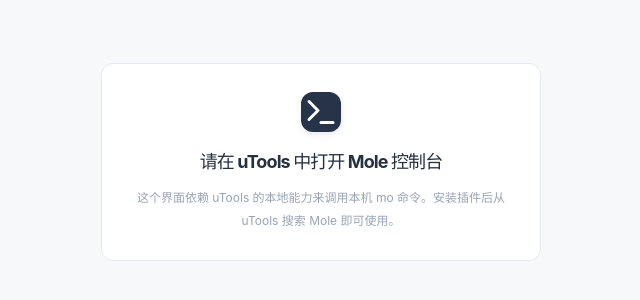
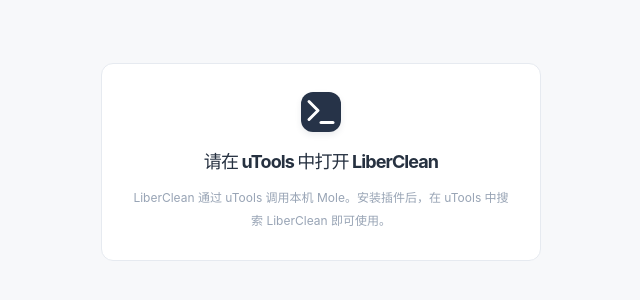
Before and after one commit to zdkcomeon/liberClean, a React (Vite) app: page / in a window 1280 px wide. Shown: the part 238-538 px from the top of the page, without its empty margins (319-959 px from the left). Built offline with nearby package versions, Linux system fonts and the light colour scheme.

Commit message:
chore: rename plugin to LiberClean and add README

```diff
--- a/index.html
+++ b/index.html
@@ -4,8 +4,8 @@
     <meta charset="UTF-8" />
     <meta name="viewport" content="width=device-width, initial-scale=1.0" />
     <meta name="theme-color" content="#f7f8fa" />
-    <meta name="description" content="Mole 的 uTools 控制台，查看系统状态、分析磁盘并执行维护操作。" />
-    <title>Mole · uTools 控制台</title>
+    <meta name="description" content="LiberClean：基于 Mole 的 uTools Mac 维护插件，查看系统状态、分析磁盘，以图形界面完成清理与卸载。" />
+    <title>LiberClean · uTools Mac 维护工具</title>
     <link rel="icon" type="image/svg+xml" href="./favicon.svg" />
     <script>
       (function () {
@@ -15,7 +15,7 @@
           box.id = 'boot-failure';
           box.style.cssText = 'font:13px/1.8 -apple-system,BlinkMacSystemFont,"PingFang SC",sans-serif;color:#5b6b82;background:#fff;border:1px solid #e3e8f1;border-radius:12px;padding:22px;margin:40px auto;max-width:560px;box-shadow:0 10px 30px #1e2a4010';
           var title = document.createElement('strong');
-          title.textContent = 'Mole 插件界面没有加载完成';
+          title.textContent = 'LiberClean 插件界面没有加载完成';
           var hint = document.createElement('p');
           hint.style.color = '#8b98aa';
           hint.textContent = '请在 uTools 中按 Ctrl+Shift+I 打开开发者工具查看错误，或重新安装插件。';
--- a/package.json
+++ b/package.json
@@ -1,5 +1,5 @@
 {
-  "name": "mole-console",
+  "name": "liberclean",
   "private": true,
   "version": "0.1.0",
   "type": "commonjs",
--- a/plugin.json
+++ b/plugin.json
@@ -1,9 +1,9 @@
 {
-  "name": "mole-console",
+  "name": "LiberClean",
   "version": "0.1.0",
-  "description": "在 uTools 中查看 Mac 状态、分析磁盘并执行 Mole 维护操作",
-  "author": "Mole Console",
-  "homepage": "https://github.com/tw93/Mole",
+  "description": "LiberClean：在 uTools 中查看 Mac 状态，以图形界面完成清理、卸载和系统维护",
+  "author": "LiberClean",
+  "homepage": "https://github.com/zdkcomeon/liberClean",
   "main": "index.html",
   "logo": "logo.png",
   "preload": "preload.js",
@@ -18,12 +18,12 @@
     {
       "code": "mole-overview",
       "platform": "darwin",
-      "description": "打开 Mole 本机控制台",
+      "description": "打开 LiberClean，查看本机状态和维护工具",
       "cmds": [
+        "LiberClean",
+        "LiberClean 控制台",
         "Mole",
-        "Mole 控制台",
-        "mo",
-        "Mole Web"
+        "mo"
       ]
     },
     {
@@ -31,6 +31,7 @@
       "platform": "darwin",
       "description": "分析目录与磁盘占用",
       "cmds": [
+        "LiberClean 磁盘分析",
         "Mole 磁盘分析",
         "磁盘占用分析"
       ]
@@ -40,6 +41,8 @@
       "platform": "darwin",
       "description": "预览或执行深度清理",
       "cmds": [
+        "LiberClean 深度清理",
+        "LiberClean 清理",
         "Mole 深度清理",
         "Mole 清理"
       ]
@@ -49,6 +52,8 @@
       "platform": "darwin",
       "description": "选择应用并检查关联文件后卸载",
       "cmds": [
+        "LiberClean 应用卸载",
+        "LiberClean 卸载",
         "Mole 应用卸载",
         "Mole 卸载"
       ]
@@ -58,6 +63,8 @@
       "platform": "darwin",
       "description": "刷新缓存并执行系统优化",
       "cmds": [
+        "LiberClean 系统优化",
+        "LiberClean 优化",
         "Mole 系统优化",
         "Mole 优化"
       ]
@@ -67,6 +74,7 @@
       "platform": "darwin",
       "description": "清理旧项目的依赖与构建产物",
       "cmds": [
+        "LiberClean 项目清理",
         "Mole 项目清理",
         "Mole 开发缓存"
       ]
@@ -76,6 +84,7 @@
       "platform": "darwin",
       "description": "查找并移除安装包",
       "cmds": [
+        "LiberClean 安装包清理",
         "Mole 安装包清理",
         "Mole 安装包"
       ]
@@ -85,6 +94,7 @@
       "platform": "darwin",
       "description": "查看 Mole 操作记录",
       "cmds": [
+        "LiberClean 操作记录",
         "Mole 历史",
         "Mole 操作记录"
       ]
--- a/preload.js
+++ b/preload.js
@@ -1,7 +1,7 @@
 'use strict';
 
 /**
- * Mole Console for uTools.
+ * LiberClean for uTools.
  *
  * The bridge calls the locally installed `mo` command directly. It never
  * opens a port or evaluates user input as a shell command. Explicit updates
@@ -1396,4 +1396,4 @@
   getPaths: () => ({ logFile: LOG_FILE })
 };
 
-logEvent('plugin.loaded', { version: '0.1.0' });
+logEvent('plugin.loaded', { name: 'LiberClean', version: '0.1.0' });
--- a/src/App.tsx
+++ b/src/App.tsx
@@ -171,8 +171,8 @@
     return <div className="plugin-fallback">
       <div className="fallback-card">
         <div className="brand-mark"><TerminalIcon size={22} /></div>
-        <h1>请在 uTools 中打开 Mole 控制台</h1>
-        <p>这个界面依赖 uTools 的本地能力来调用本机 mo 命令。安装插件后从 uTools 搜索 Mole 即可使用。</p>
+        <h1>请在 uTools 中打开 LiberClean</h1>
+        <p>LiberClean 通过 uTools 调用本机 Mole。安装插件后，在 uTools 中搜索 LiberClean 即可使用。</p>
       </div>
     </div>;
   }
@@ -182,9 +182,9 @@
 
   return <div className="app-shell plugin-shell">
     <aside className="sidebar">
-      <a className="brand" href="#overview" aria-label="Mole 系统概览" onClick={event => { event.preventDefault(); navigate('overview'); }}>
+      <a className="brand" href="#overview" aria-label="LiberClean 系统概览" onClick={event => { event.preventDefault(); navigate('overview'); }}>
         <div className="brand-mark"><svg viewBox="0 0 40 40" aria-hidden="true"><path d="M9 29V14l6-4 5 9 5-9 6 4v15h-7v-8l-4 7-4-7v8z" fill="currentColor" /></svg></div>
-        <span>Mole<span className="brand-sub">UTOOLS</span></span>
+        <span>LiberClean<span className="brand-sub">UTOOLS</span></span>
       </a>
       <nav aria-label="主导航">
         {['概览', '维护工具', '更多'].map(group => <div className="nav-group" key={group}>
@@ -501,7 +501,7 @@
       <section className="card"><div className="settings-icon"><LockKeyhole size={22} /></div><h3>只在本机运行</h3><p>插件调用本机 Mole 完成分析和维护，文件信息与运行记录保存在本机。</p></section>
       <section className="card"><div className="settings-icon"><Folder size={22} /></div><h3>文件访问权限</h3><p>部分目录需要 macOS 授权。若扫描结果不完整，请在系统设置的隐私与安全性中为 uTools 授予必要权限。</p></section>
       <section className="card"><div className="settings-icon"><Command size={22} /></div><h3>图形操作</h3><p>先检查维护范围，再勾选项目并确认。需要管理员权限时，在页面中输入 Mac 登录密码，也可以跳过需要管理员权限的步骤。</p></section>
-      <section className="card"><div className="settings-icon"><CircleHelp size={22} /></div><h3>关于 Mole</h3><p>清理规则、文件保护和管理员授权由已安装的 Mole 执行。这个插件只提供界面，不修改 Mole 的行为。</p><a href="https://github.com/tw93/Mole" target="_blank" rel="noreferrer">了解 Mole <ExternalLink size={13} /></a></section>
+      <section className="card"><div className="settings-icon"><CircleHelp size={22} /></div><h3>关于 LiberClean</h3><p>LiberClean 通过图形界面管理本机维护操作，清理规则、文件保护和管理员授权由已安装的 Mole 执行。</p><a href="https://github.com/zdkcomeon/liberClean" target="_blank" rel="noreferrer">项目主页 <ExternalLink size={13} /></a></section>
     </div>
     <div className="empty-feature-row settings-footnote"><span><Monitor size={14} /> uTools {environment?.platform === 'darwin' ? 'macOS' : environment?.platform || ''}</span><span><ShieldCheck size={14} /> 本机会话</span><span><Clock3 size={14} /> 打开时检测安装状态</span></div>
   </>;
--- a/src/plugin.css
+++ b/src/plugin.css
@@ -25,9 +25,9 @@
 
 .plugin-shell .brand {
   gap: 8px;
-  padding: 0 7px 18px;
-  font-size: 19px;
-  letter-spacing: -.5px;
+  padding: 0 3px 18px;
+  font-size: 13px;
+  letter-spacing: -.3px;
 }
 
 .plugin-shell .brand > span {
```
Also changed, not shown: vite.config.mts, 1 other file (tests, documents, lock files or other folders).
